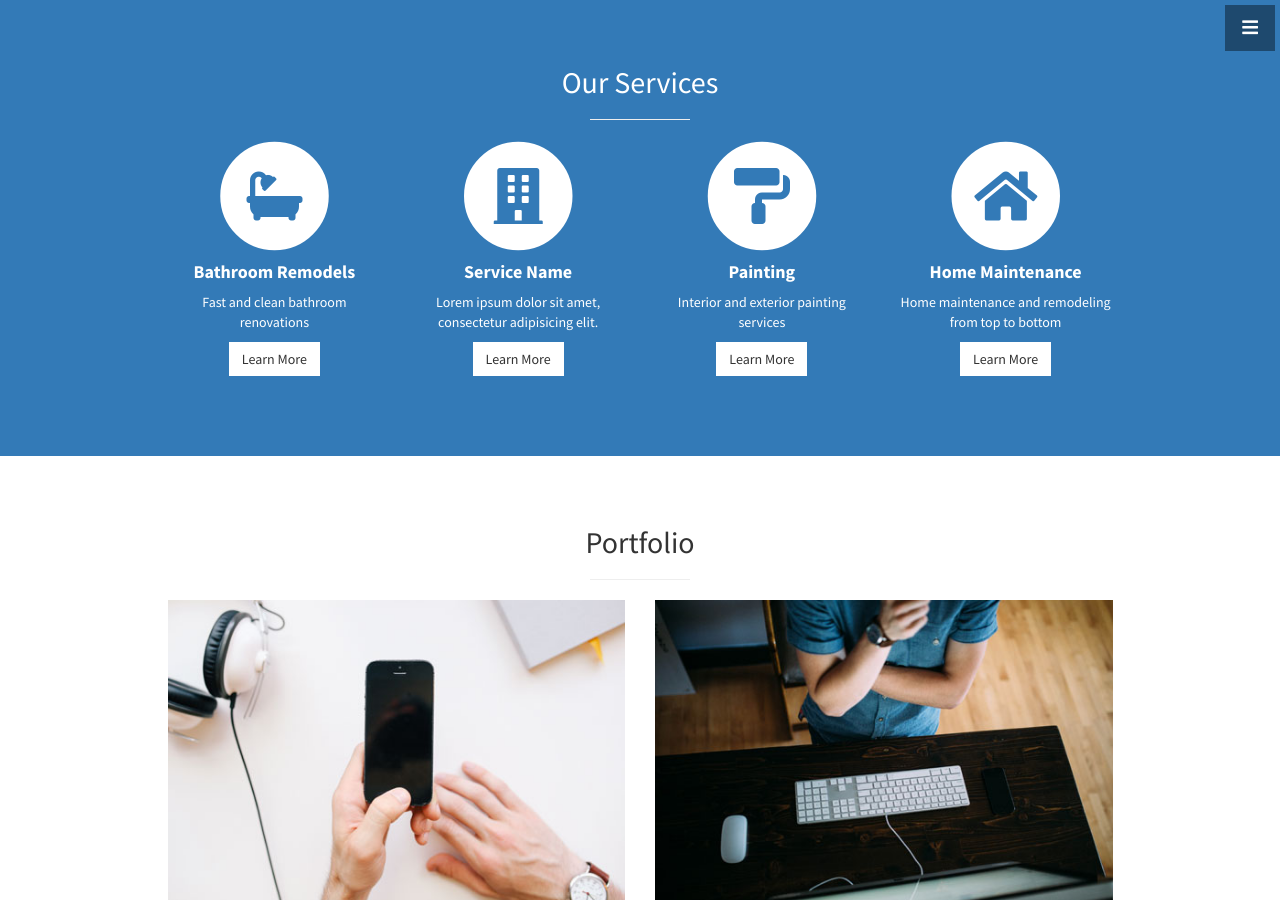
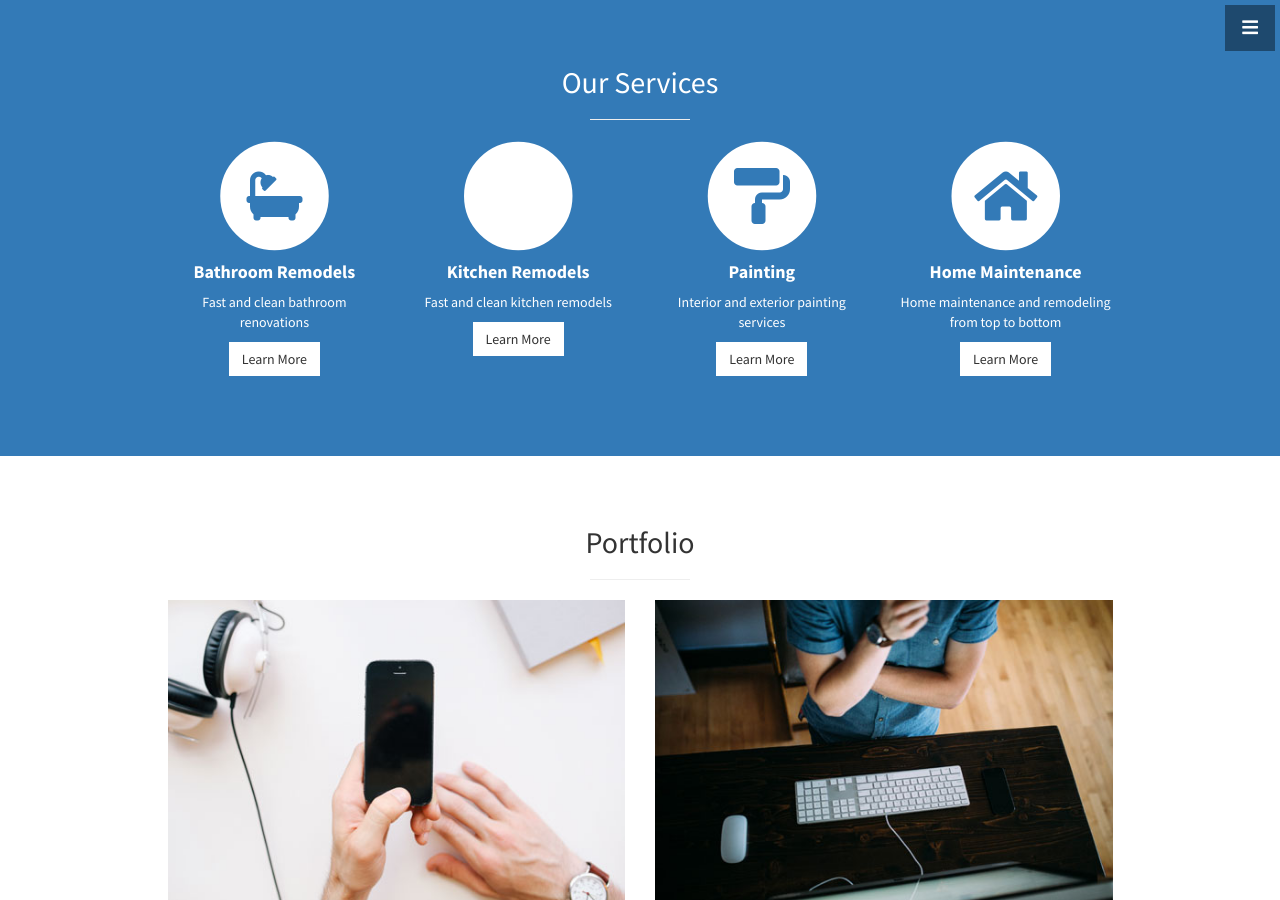
Before and after one commit to bfieldsconstruction/bfieldsconstruction.github.io, a Jekyll site: the page built from index.html, in a window 1280 px wide and 900 px high, scrolled down 924 px. Built offline with Jekyll 4.4.1, drawn with Linux system fonts in a browser that asks for light colours; nearby versions of some CDN libraries; some of the changed text lies outside the part shown.

Commit message:
filling in permenant content and tweaking services

```diff
--- a/_config.yml
+++ b/_config.yml
@@ -16,7 +16,7 @@
   - line:
   # Feel free to add more lines here
 telephone: 530-304-9887
-copyright:
+copyright: "2018 Fields cConstruction"
 
 # API settings
 google_api_key:
--- a/_includes/about.html
+++ b/_includes/about.html
@@ -2,7 +2,7 @@
   <div class="container">
     <div class="row">
       <div class="col-lg-12 text-center">
-        <h2>Stylish Portfolio is the perfect theme for your next project!</h2>
+        <h2>About Fields Construction</h2>
         <p class="lead">This theme features some wonderful photography courtesy of <a target="_blank" href="http://join.deathtothestockphoto.com/">Death to the Stock Photo</a>.</p>
       </div>
     </div>
--- a/_includes/services.html
+++ b/_includes/services.html
@@ -23,12 +23,12 @@
             <div class="service-item">
               <span class="fa-stack fa-4x">
               <i class="fa fa-circle fa-stack-2x"></i>
-              <i class="fa fa-building fa-stack-1x text-primary"></i>
+              <i class="fa fa-cutlery fa-stack-1x text-primary"></i>
             </span>
               <h4>
-                <strong>Service Name</strong>
+                <strong>Kitchen Remodels</strong>
               </h4>
-              <p>Lorem ipsum dolor sit amet, consectetur adipisicing elit.</p>
+              <p>Fast and clean kitchen remodels</p>
               <a href="#" class="btn btn-light">Learn More</a>
             </div>
           </div>
```
